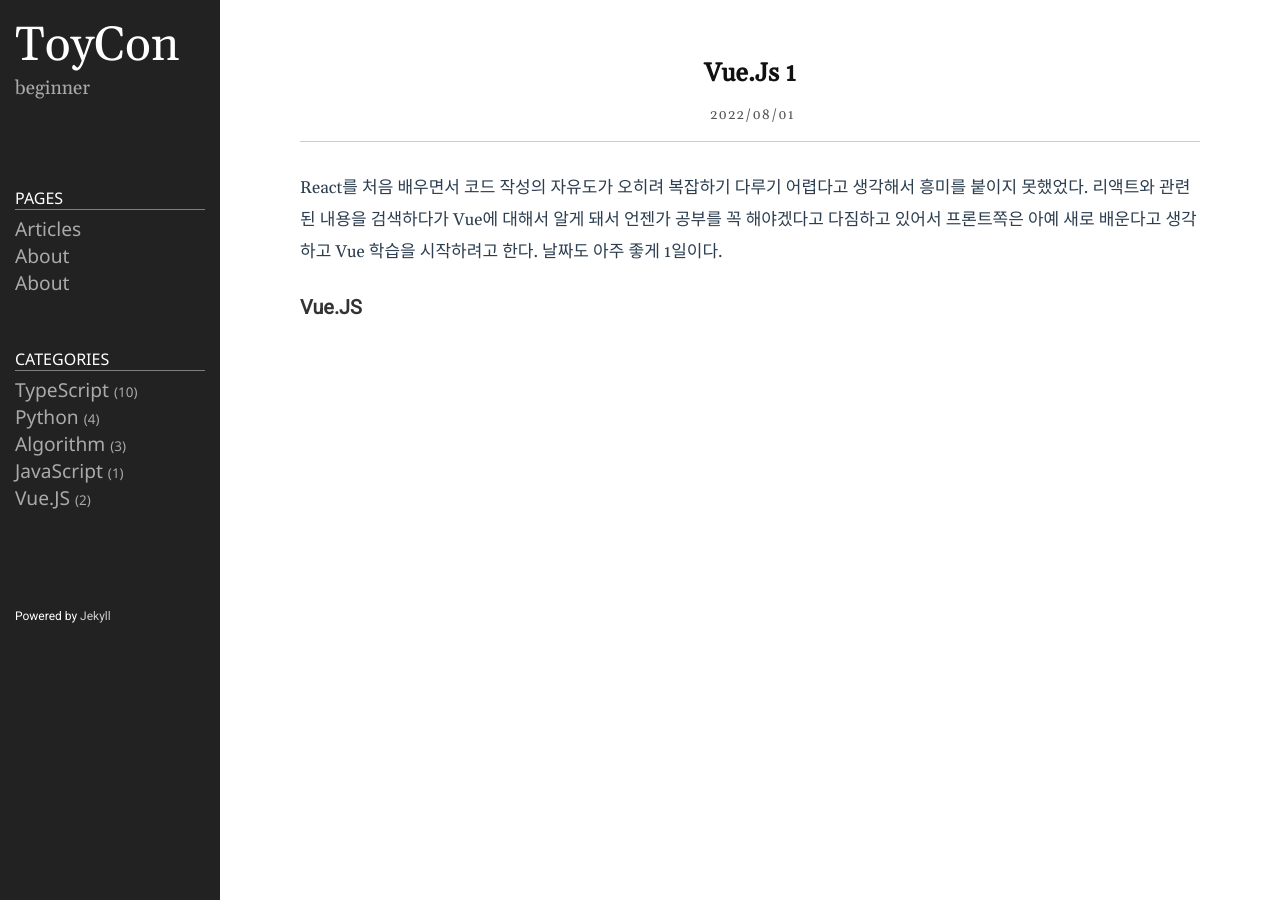
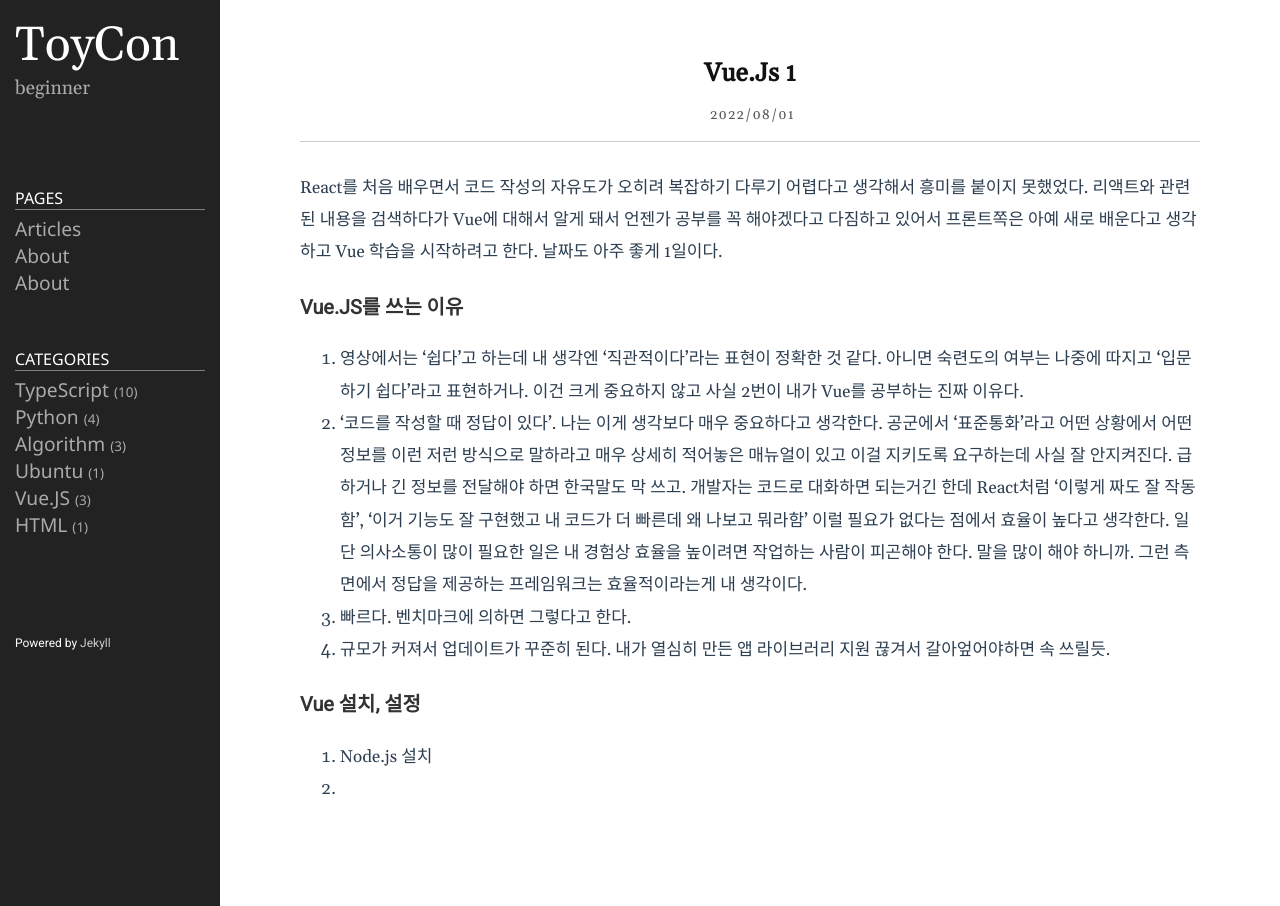
Before and after one commit to ToyCon/ToyCon.github.io, a Jekyll site: the page built from _posts/2022-08-01-VueJs1.markdown, in a window 1280 px wide. Built offline with Jekyll 4.4.1, drawn with Linux system fonts in a browser that asks for light colours.

Commit message:
Add Vue3

````diff
--- a/_posts/2022-07-11-TypeScript1.markdown
+++ b/_posts/2022-07-11-TypeScript1.markdown
@@ -11,7 +11,7 @@ console.log('5' * 2)
 ```
 > 52
 > 10
-Type이 다른데 알아서 계산을 해줌(Dynamic Typing). 여러명이 작업하면 이런 실수를 하거나 혹은 의도하지 않은 결과값을 반환해서 오류가 발생할 수 있음. TypeScript는 Type을 엄격하게 확인해서 의도하지 않은 오류를 막아줌. Type과 관련된 문법이 업그레이드되어 있음.
+JS는 Type이 다른데 알아서 계산을 해준다(Dynamic Typing). 여러명이 작업하면 이런 실수를 하거나 혹은 의도하지 않은 결과값을 반환해서 오류가 발생할 수 있다. TypeScript는 Type을 엄격하게 확인해서 의도하지 않은 오류를 막아준다. 그 외에 객체 지향 프로그래밍에 조금 더 적합하게 튜닝이 되어 있다는데 이건 지금은 체감 못하는 중.
 
 ### TypeScript 설치
 Nodejs 설치되어 있는지 확인한 뒤 터미널에서
--- a/_posts/2022-07-25-Python1.markdown
+++ b/_posts/2022-07-25-Python1.markdown
@@ -21,4 +21,4 @@ categories: Python
 
 다른 해결책도 찾았는데 python3-setuptools 를 설치하는 방법을 알려줬다. 일단 위의 방법으로 설치를 했기 때문에 기록만 해둔다. python을 본격적으로 다룬다면 이 방법이 더 좋을 것 같다.(https://aisiunme.github.io/ubuntu/2018/09/12/troubleshooting-ubuntu-pip-install/)
 
-그리고 예제파일을 하나 만들어서 실행해봤는데 cli상에서 실행 명령어가 python3. mac 명령어를 따라가는 모양.
+그리고 예제파일을 하나 만들어서 실행해봤는데 cli상에서 실행 명령어가 python3. mac 명령어를 따라가는 모양이다.
--- a/_posts/2022-08-01-VueJs1.markdown
+++ b/_posts/2022-08-01-VueJs1.markdown
@@ -6,4 +6,12 @@ categories: Vue.JS
 ---
 React를 처음 배우면서 코드 작성의 자유도가 오히려 복잡하기 다루기 어렵다고 생각해서 흥미를 붙이지 못했었다. 리액트와 관련된 내용을 검색하다가 Vue에 대해서 알게 돼서 언젠가 공부를 꼭 해야겠다고 다짐하고 있어서 프론트쪽은 아예 새로 배운다고 생각하고 Vue 학습을 시작하려고 한다. 날짜도 아주 좋게 1일이다.
 
-### Vue.JS
+### Vue.JS를 쓰는 이유
+1. 영상에서는 '쉽다'고 하는데 내 생각엔 '직관적이다'라는 표현이 정확한 것 같다. 아니면 숙련도의 여부는 나중에 따지고 '입문하기 쉽다'라고 표현하거나. 이건 크게 중요하지 않고 사실 2번이 내가 Vue를 공부하는 진짜 이유다.
+2. '코드를 작성할 때 정답이 있다'. 나는 이게 생각보다 매우 중요하다고 생각한다. 공군에서 '표준통화'라고 어떤 상황에서 어떤 정보를 이런 저런 방식으로 말하라고 매우 상세히 적어놓은 매뉴얼이 있고 이걸 지키도록 요구하는데 사실 잘 안지켜진다. 급하거나 긴 정보를 전달해야 하면 한국말도 막 쓰고. 개발자는 코드로 대화하면 되는거긴 한데 React처럼 '이렇게 짜도 잘 작동함', '이거 기능도 잘 구현했고 내 코드가 더 빠른데 왜 나보고 뭐라함' 이럴 필요가 없다는 점에서 효율이 높다고 생각한다. 일단 의사소통이 많이 필요한 일은 내 경험상 효율을 높이려면 작업하는 사람이 피곤해야 한다. 말을 많이 해야 하니까. 그런 측면에서 정답을 제공하는 프레임워크는 효율적이라는게 내 생각이다.
+3. 빠르다. 벤치마크에 의하면 그렇다고 한다.
+4. 규모가 커져서 업데이트가 꾸준히 된다. 내가 열심히 만든 앱 라이브러리 지원 끊겨서 갈아엎어야하면 속 쓰릴듯.
+
+### Vue 설치, 설정
+1. Node.js 설치
+2.
--- a/_posts/2022-08-01-VueJs2.markdown
+++ b/_posts/2022-08-02-VueJs2.markdown
@@ -1,7 +1,7 @@
 ---
 layout: post
 title: Vue.Js 2
-date: 2022-08-01 17:38:00 +0900
+date: 2022-08-02 17:38:00 +0900
 categories: Vue.JS
 ---
 ### 페이지 작성
````
Also changed, not shown: _posts/2022-07-29-JavaScript1.markdown (deleted, +0 -7 lines), _posts/2022-07-29-Linux1.markdown (added, +15 -0 lines), _posts/2022-08-03-HTML1.markdown (added, +7 -0 lines), _posts/2022-08-03-VueJs3.markdown (added, +7 -0 lines).
